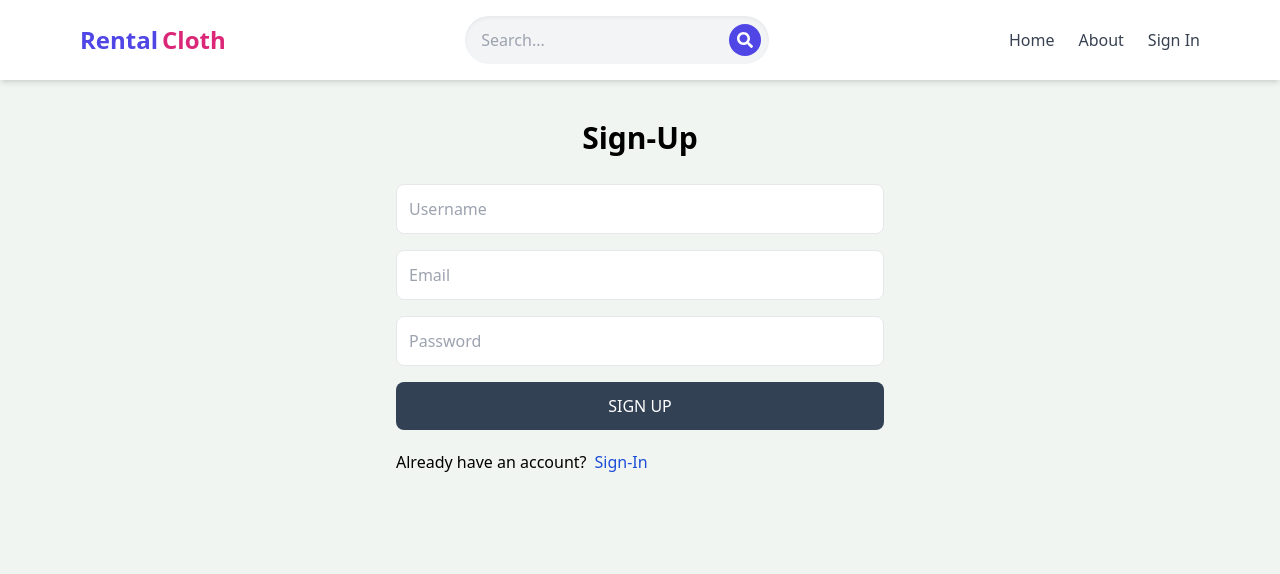
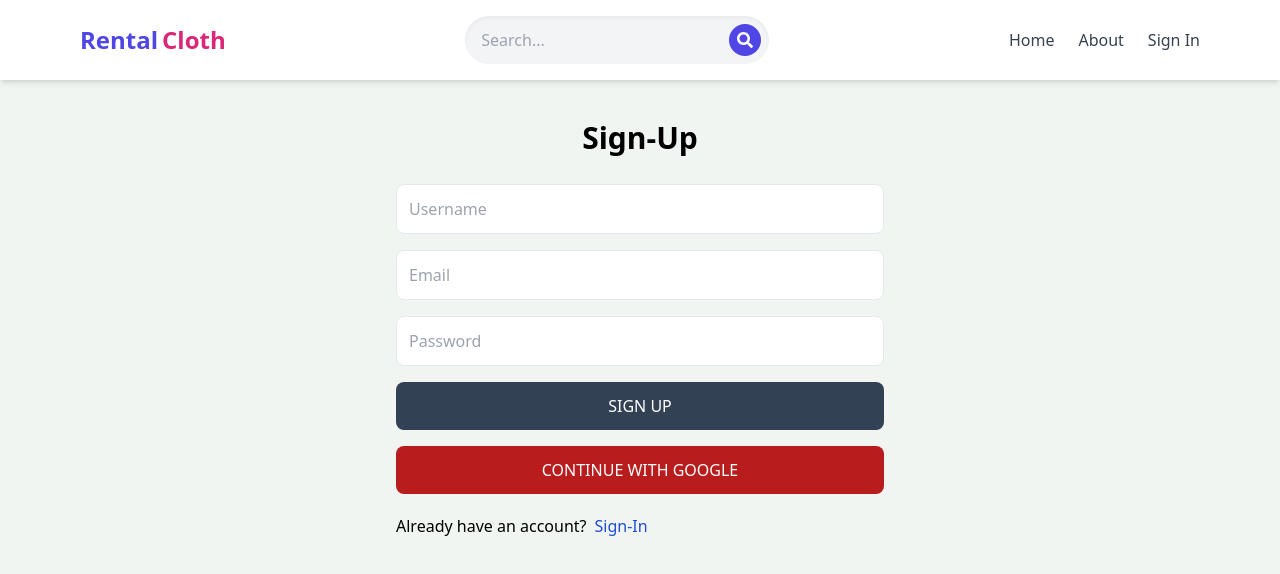
Before and after one commit to cdxgh/FinalYearProject, a React (Vite) app in the folder client/: page /sign-up in a window 1280 px wide. Shown: the top 574 px of the page. Built offline with nearby package versions, Linux system fonts and the light colour scheme; no server answers.

Commit message:
Add Firebase Auth

```diff
--- a/client/package.json
+++ b/client/package.json
@@ -11,6 +11,7 @@
   },
   "dependencies": {
     "@reduxjs/toolkit": "^2.2.6",
+    "firebase": "^10.12.4",
     "mongoose": "^8.5.1",
     "react": "^18.2.0",
     "react-dom": "^18.2.0",
--- /dev/null
+++ b/client/src/components/OAuth.jsx
@@ -0,0 +1,25 @@
+import { GoogleAuthProvider, getAuth, signInWithPopup } from "firebase/auth";
+import { app } from "../firebase.js";
+
+const OAuth = () => {
+  const handleGoogleClick = async () => {
+    try {
+      const provider = new GoogleAuthProvider();
+      const auth = getAuth(app);
+
+      const result = await signInWithPopup(auth, provider);
+
+      console.log(result);
+    } catch (error) {
+      console.log("could not sign in with Google", error);
+    }
+  };
+
+  return (
+    <button onClick={handleGoogleClick} type="button" className="bg-red-700 text-white p-3 rounded-lg uppercase hover:opacity-95">
+      Continue with Google
+    </button>
+  );
+};
+
+export default OAuth;
--- /dev/null
+++ b/client/src/firebase.js
@@ -0,0 +1,17 @@
+// Import the functions you need from the SDKs you need
+import { initializeApp } from "firebase/app";
+// TODO: Add SDKs for Firebase products that you want to use
+// https://firebase.google.com/docs/web/setup#available-libraries
+
+// Your web app's Firebase configuration
+const firebaseConfig = {
+  apiKey: import.meta.env.VITE_FIREBASE_KEY,
+  authDomain: "rental-a4354.firebaseapp.com",
+  projectId: "rental-a4354",
+  storageBucket: "rental-a4354.appspot.com",
+  messagingSenderId: "900216496270",
+  appId: "1:900216496270:web:6f1efb01258db94aafe9df"
+};
+
+// Initialize Firebase
+export const app = initializeApp(firebaseConfig);
--- a/client/src/pages/SignUp.jsx
+++ b/client/src/pages/SignUp.jsx
@@ -1,5 +1,6 @@
 import React, { useState } from 'react';
 import { useNavigate, Link } from 'react-router-dom';
+import OAuth from '../components/OAuth';
 
 const SignUp = () => {
   const [error, setError] = useState(null);
@@ -80,6 +81,7 @@ const SignUp = () => {
         >
           {loading ? 'Loading.....' : 'Sign Up'}
         </button>
+        <OAuth/>
       </form>
       <div className='flex gap-2 mt-5'>
         <p>Already have an account?</p>
--- a/client/src/pages/Signin.jsx
+++ b/client/src/pages/Signin.jsx
@@ -2,6 +2,7 @@ import { useState } from "react";
 import { useNavigate, Link } from "react-router-dom";
 import { useDispatch, useSelector } from "react-redux";
 import { signInStart, signInSuccess, signInFailure } from "../redux/user/userSlice";
+import OAuth from "../components/OAuth";
 
 const SignIn = () => {
   const [formData, setFormData] = useState({ email: "", password: "" });
@@ -65,6 +66,7 @@ const SignIn = () => {
         >
           {loading ? "Loading..." : "Sign In"}
         </button>
+        <OAuth/>
       </form>
 
       <div className="flex gap-2 mt-5">
```
Also changed, not shown: 1 other file (tests, documents, lock files or other folders).
